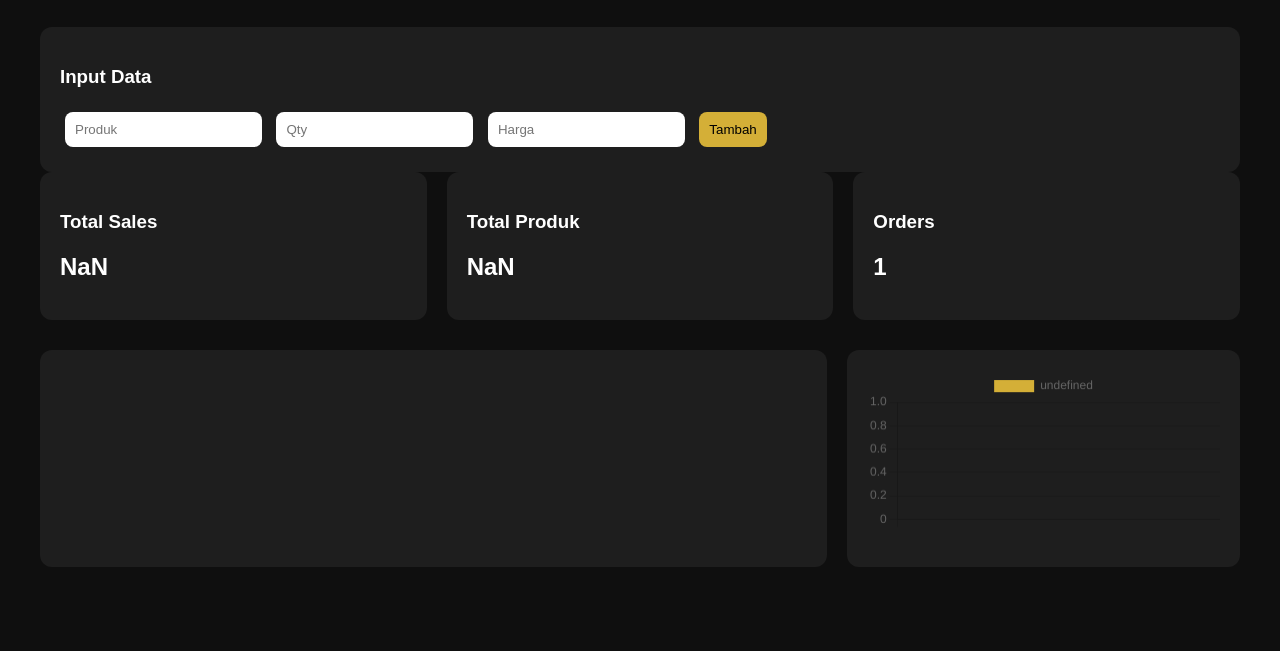
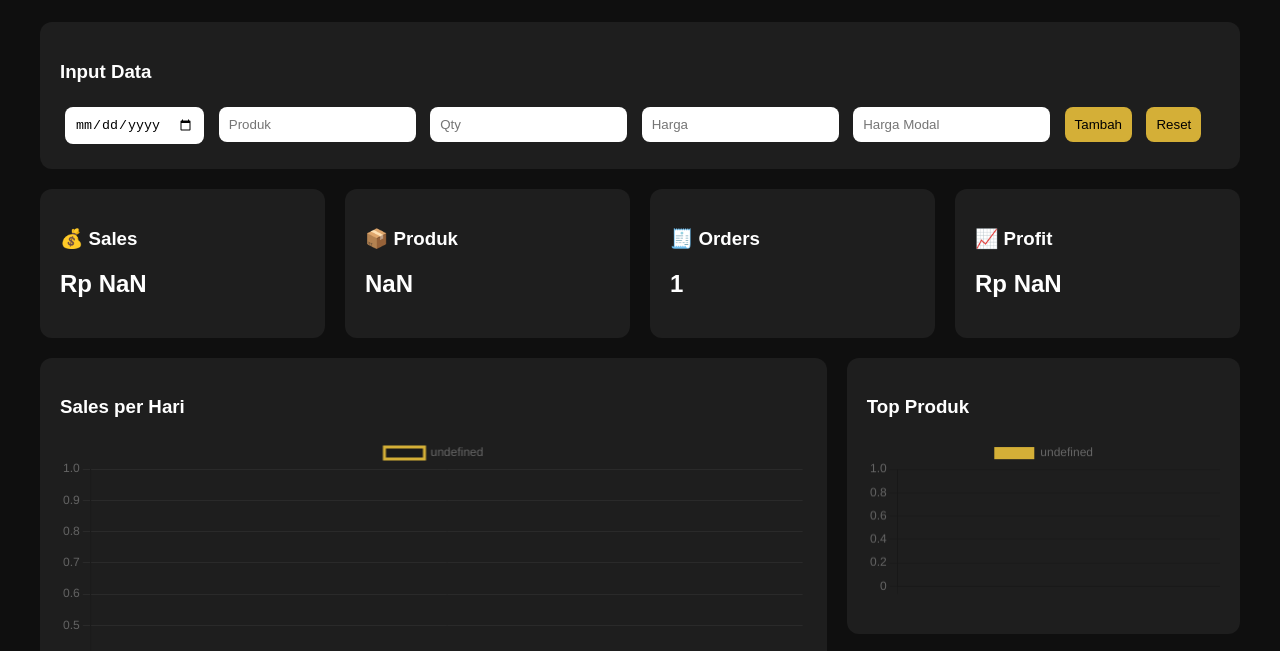
Before and after one commit to austikaid-byte/dashboard-sales-austika, a plain HTML site: page index.html in a window 1280 px wide. Both pictures are taken after a click on the button "Tambah". Shown: the part 91-742 px from the top of the page. Drawn offline with nearby package versions, Linux system fonts and the light colour scheme.

Commit message:
Update index.html

```diff
--- a/index.html
+++ b/index.html
@@ -1,54 +1,74 @@
 <!DOCTYPE html>
-<html lang="en">
+<html lang="id">
 <head>
 <meta charset="UTF-8">
-<title>Austika Sales Dashboard</title>
+<meta name="viewport" content="width=device-width, initial-scale=1.0">
+<title>Austika Dashboard Pro</title>
+
 <script src="https://cdn.jsdelivr.net/npm/chart.js"></script>
 
 <style>
 body {
-    margin: 0;
-    font-family: Poppins, sans-serif;
-    background: #0F0F0F;
-    color: white;
+    margin:0;
+    font-family:Poppins, sans-serif;
+    background:#0F0F0F;
+    color:#fff;
 }
+
 .container {
-    padding: 30px 40px;
+    padding:30px 40px;
 }
+
 h1 {
-    text-align: center;
-    margin-bottom: 30px;
+    text-align:center;
+    margin-bottom:25px;
 }
+
+/* INPUT */
+.input-box {
+    background:#1E1E1E;
+    padding:20px;
+    border-radius:12px;
+    margin-bottom:20px;
+}
+
+input, button {
+    padding:10px;
+    margin:5px;
+    border:none;
+    border-radius:8px;
+}
+
+button {
+    background:#D4AF37;
+    cursor:pointer;
+}
+
+/* KPI */
 .kpi-container {
-    display: flex;
-    gap: 20px;
-    margin-bottom: 30px;
+    display:flex;
+    gap:20px;
+    margin-bottom:20px;
 }
+
 .kpi {
-    flex: 1;
-    background: #1E1E1E;
-    padding: 20px;
-    border-radius: 12px;
+    flex:1;
+    background:#1E1E1E;
+    padding:20px;
+    border-radius:12px;
 }
+
+/* GRID */
 .grid {
-    display: grid;
-    grid-template-columns: 2fr 1fr;
-    gap: 20px;
+    display:grid;
+    grid-template-columns:2fr 1fr;
+    gap:20px;
 }
+
 .card {
-    background: #1E1E1E;
-    padding: 20px;
-    border-radius: 12px;
-}
-input, button {
-    padding: 10px;
-    margin: 5px;
-    border-radius: 8px;
-    border: none;
-}
-button {
-    background: #D4AF37;
-    cursor: pointer;
+    background:#1E1E1E;
+    padding:20px;
+    border-radius:12px;
 }
 </style>
 </head>
@@ -56,80 +76,153 @@ button {
 <body>
 
 <div class="container">
+
 <h1>SALES DASHBOARD</h1>
 
-    <div class="card">
+<div class="input-box">
     <h3>Input Data</h3>
+    <input id="tanggal" type="date">
     <input id="produk" placeholder="Produk">
     <input id="qty" type="number" placeholder="Qty">
     <input id="harga" type="number" placeholder="Harga">
+    <input id="modal" type="number" placeholder="Harga Modal">
     <button onclick="tambahData()">Tambah</button>
+    <button onclick="resetData()">Reset</button>
 </div>
 
 <div class="kpi-container">
-        <div class="kpi"><h3>Total Sales</h3><h2 id="sales">0</h2></div>
-        <div class="kpi"><h3>Total Produk</h3><h2 id="produkTotal">0</h2></div>
-        <div class="kpi"><h3>Orders</h3><h2 id="orders">0</h2></div>
+    <div class="kpi"><h3>💰 Sales</h3><h2 id="sales">Rp 0</h2></div>
+    <div class="kpi"><h3>📦 Produk</h3><h2 id="produkTotal">0</h2></div>
+    <div class="kpi"><h3>🧾 Orders</h3><h2 id="orders">0</h2></div>
+    <div class="kpi"><h3>📈 Profit</h3><h2 id="profit">Rp 0</h2></div>
 </div>
 
 <div class="grid">
     <div class="card">
+        <h3>Sales per Hari</h3>
         <canvas id="lineChart"></canvas>
     </div>
+
+    <div>
         <div class="card">
+            <h3>Top Produk</h3>
             <canvas id="barChart"></canvas>
         </div>
+
+        <div class="card" style="margin-top:20px;">
+            <h3>Profit Produk</h3>
+            <canvas id="profitChart"></canvas>
         </div>
+    </div>
+</div>
+
 </div>
 
 <script>
 let data = JSON.parse(localStorage.getItem("data")) || [];
 
+function formatRupiah(angka){
+    return "Rp " + angka.toLocaleString("id-ID");
+}
+
 function tambahData(){
-    let produk = document.getElementById("produk").value;
-    let qty = parseInt(document.getElementById("qty").value);
-    let harga = parseInt(document.getElementById("harga").value);
+    let item = {
+        tanggal: document.getElementById("tanggal").value,
+        produk: document.getElementById("produk").value,
+        qty: parseInt(document.getElementById("qty").value),
+        harga: parseInt(document.getElementById("harga").value),
+        modal: parseInt(document.getElementById("modal").value)
+    };
 
-    data.push({produk, qty, harga});
+    data.push(item);
     localStorage.setItem("data", JSON.stringify(data));
-
     updateDashboard();
 }
 
+function resetData(){
+    localStorage.clear();
+    location.reload();
+}
+
 function updateDashboard(){
-    let totalSales = 0;
-    let totalProduk = 0;
-    let map = {};
+    let sales = 0;
+    let profit = 0;
+    let produkTotal = 0;
+
+    let produkMap = {};
+    let profitMap = {};
+    let dateMap = {};
 
     data.forEach(d => {
-        totalSales += d.qty * d.harga;
-        totalProduk += d.qty;
+        let total = d.qty * d.harga;
+        let prof = (d.harga - d.modal) * d.qty;
 
-        if(!map[d.produk]) map[d.produk] = 0;
-        map[d.produk] += d.qty;
+        sales += total;
+        profit += prof;
+        produkTotal += d.qty;
+
+        if(!produkMap[d.produk]) produkMap[d.produk]=0;
+        produkMap[d.produk]+=d.qty;
+
+        if(!profitMap[d.produk]) profitMap[d.produk]=0;
+        profitMap[d.produk]+=prof;
+
+        if(!dateMap[d.tanggal]) dateMap[d.tanggal]=0;
+        dateMap[d.tanggal]+=total;
     });
 
-    document.getElementById("sales").innerText = totalSales;
-    document.getElementById("produkTotal").innerText = totalProduk;
+    document.getElementById("sales").innerText = formatRupiah(sales);
+    document.getElementById("profit").innerText = formatRupiah(profit);
+    document.getElementById("produkTotal").innerText = produkTotal;
     document.getElementById("orders").innerText = data.length;
 
-    renderChart(map);
+    renderCharts(produkMap, profitMap, dateMap);
 }
 
-let chart;
-function renderChart(map){
-    let labels = Object.keys(map);
-    let values = Object.values(map);
+let chart1, chart2, chart3;
 
-    if(chart) chart.destroy();
+function renderCharts(produkMap, profitMap, dateMap){
 
-    chart = new Chart(document.getElementById("barChart"), {
-        type: "bar",
-        data: {
-            labels: labels,
-            datasets: [{
-                data: values,
-                backgroundColor: "#D4AF37"
+    if(chart1) chart1.destroy();
+    if(chart2) chart2.destroy();
+    if(chart3) chart3.destroy();
+
+    chart1 = new Chart(document.getElementById("lineChart"), {
+        type:"line",
+        data:{
+            labels:Object.keys(dateMap),
+            datasets:[{
+                data:Object.values(dateMap),
+                borderColor:"#D4AF37",
+                tension:0.4
+            }]
+        },
+        options:{
+            scales:{
+                x:{grid:{display:false}},
+                y:{grid:{color:"#2A2A2A"}}
+            }
+        }
+    });
+
+    chart2 = new Chart(document.getElementById("barChart"), {
+        type:"bar",
+        data:{
+            labels:Object.keys(produkMap),
+            datasets:[{
+                data:Object.values(produkMap),
+                backgroundColor:"#D4AF37"
+            }]
+        }
+    });
+
+    chart3 = new Chart(document.getElementById("profitChart"), {
+        type:"bar",
+        data:{
+            labels:Object.keys(profitMap),
+            datasets:[{
+                data:Object.values(profitMap),
+                backgroundColor:"#F5E6CA"
             }]
         }
     });
```
Lines whose indentation alone changed are shown as unchanged.
